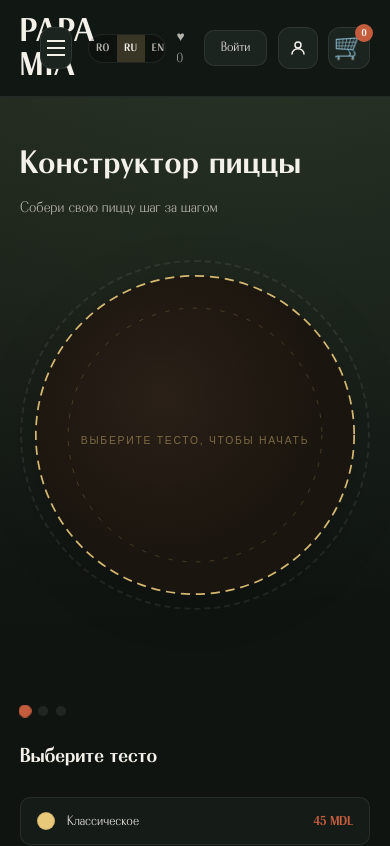
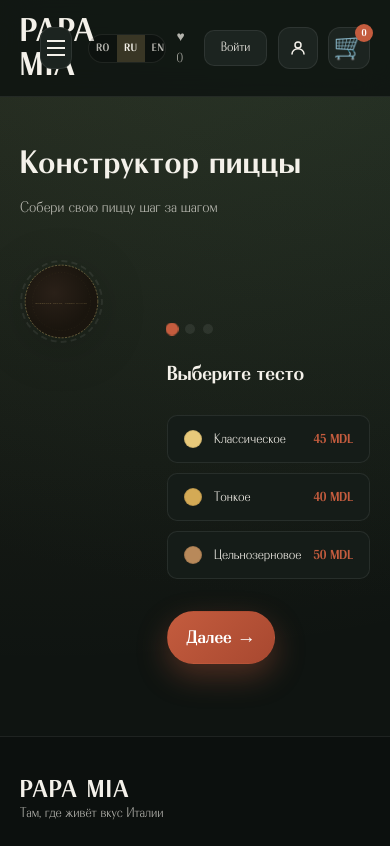
Before and after one commit to reliponj/papamia, a React (Vite) app: page /builder in a window 390 px wide. Shown: the top 846 px of the page. Built offline with nearby package versions, Linux system fonts and the light colour scheme.

Commit message:
bug fix and counter in menu

```diff
--- a/src/index.css
+++ b/src/index.css
@@ -1059,6 +1059,13 @@ textarea {
   text-decoration: line-through;
 }
 
+.menu-page__count {
+  max-width: 1200px;
+  margin: 0 auto 1.25rem;
+  color: var(--muted);
+  font-size: 0.95rem;
+}
+
 .menu-page__empty {
   max-width: 1200px;
   margin: 3rem auto;
@@ -1413,6 +1420,7 @@ textarea {
   border-radius: var(--radius);
   overflow: hidden;
   border: 1px solid var(--border);
+  isolation: isolate;
 }
 
 .contacts-page__map {
@@ -1758,13 +1766,27 @@ textarea {
   .builder-page__layout {
     grid-template-columns: 1fr;
   }
-}
-
-/* Canvas — left side, sticky so it doesn't scroll */
+  .builder-page__canvas {
+    position: static;
+    grid-column: auto;
+    grid-row: auto;
+  }
+  .builder-page__panel {
+    grid-column: auto;
+    grid-row: auto;
+    padding-top: 0;
+  }
+  .builder-page__price-summary {
+    grid-column: auto;
+    grid-row: auto;
+  }
+}
+
 .builder-page__canvas {
   position: sticky;
-  top: 5rem;
-  grid-row: 1;
+  top: calc(var(--header-h) + 1.25rem);
+  grid-column: 1;
+  grid-row: 1 / span 2;
   display: flex;
   flex-direction: column;
   gap: 1.5rem;
@@ -1807,9 +1829,9 @@ textarea {
   margin: 0;
 }
 
-/* Price summary — spans both grid columns */
 .builder-page__price-summary {
-  grid-column: 1 / -1;
+  grid-column: 2;
+  grid-row: 2;
   padding: 1rem 1.5rem;
   border-radius: var(--radius);
   border: 1px solid var(--border);
@@ -1872,6 +1894,8 @@ textarea {
 
 /* Panel — right side */
 .builder-page__panel {
+  grid-column: 2;
+  grid-row: 1;
   display: flex;
   flex-direction: column;
   gap: 1.5rem;
--- a/src/pages/MenuPage.tsx
+++ b/src/pages/MenuPage.tsx
@@ -85,6 +85,18 @@ export function MenuPage() {
 
     return result
   }, [cat, search, sort, excludedAllergens, lang])
+
+  const FOUND_LABEL: Record<string, (n: number) => string> = {
+    ro: (n) => `${n} ${n === 1 ? 'preparat găsit' : 'preparate găsite'}`,
+    ru: (n) => {
+      const mod = n % 10
+      const mod100 = n % 100
+      if (mod === 1 && mod100 !== 11) return `${n} блюдо найдено`
+      if (mod >= 2 && mod <= 4 && (mod100 < 10 || mod100 >= 20)) return `${n} блюда найдено`
+      return `${n} блюд найдено`
+    },
+    en: (n) => `${n} ${n === 1 ? 'dish' : 'dishes'} found`,
+  }
 
   const SORT_OPTIONS: { value: SortOption; label: string }[] = [
     { value: 'default', label: t('menu.filter.price') },
@@ -177,6 +189,8 @@ export function MenuPage() {
         </div>
       </div>
 
+      <p className="menu-page__count">{FOUND_LABEL[lang](list.length)}</p>
+
       {list.length === 0 ? (
         <p className="menu-page__empty">{t('menu.filter.noResults')}</p>
       ) : (
```
